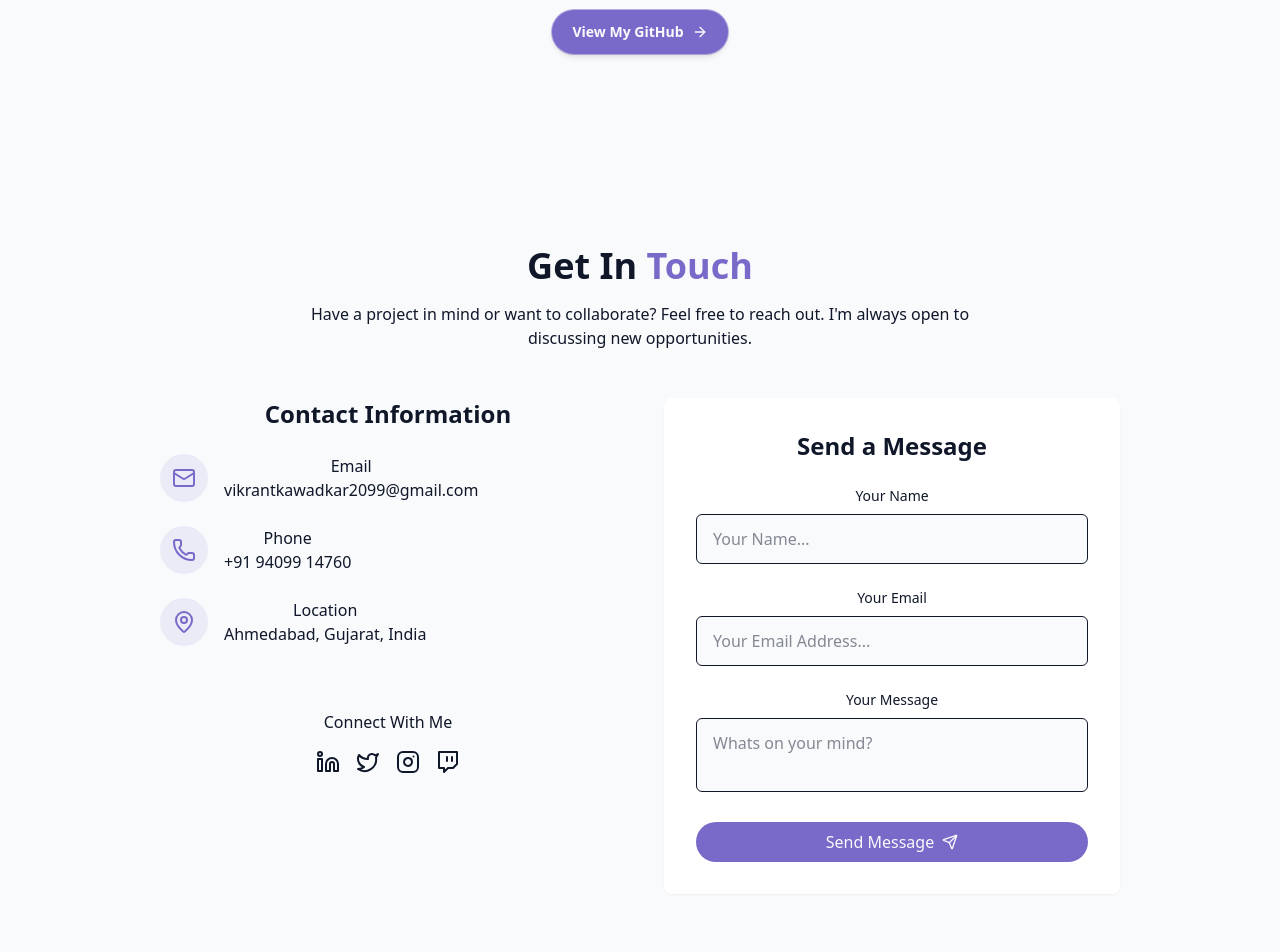
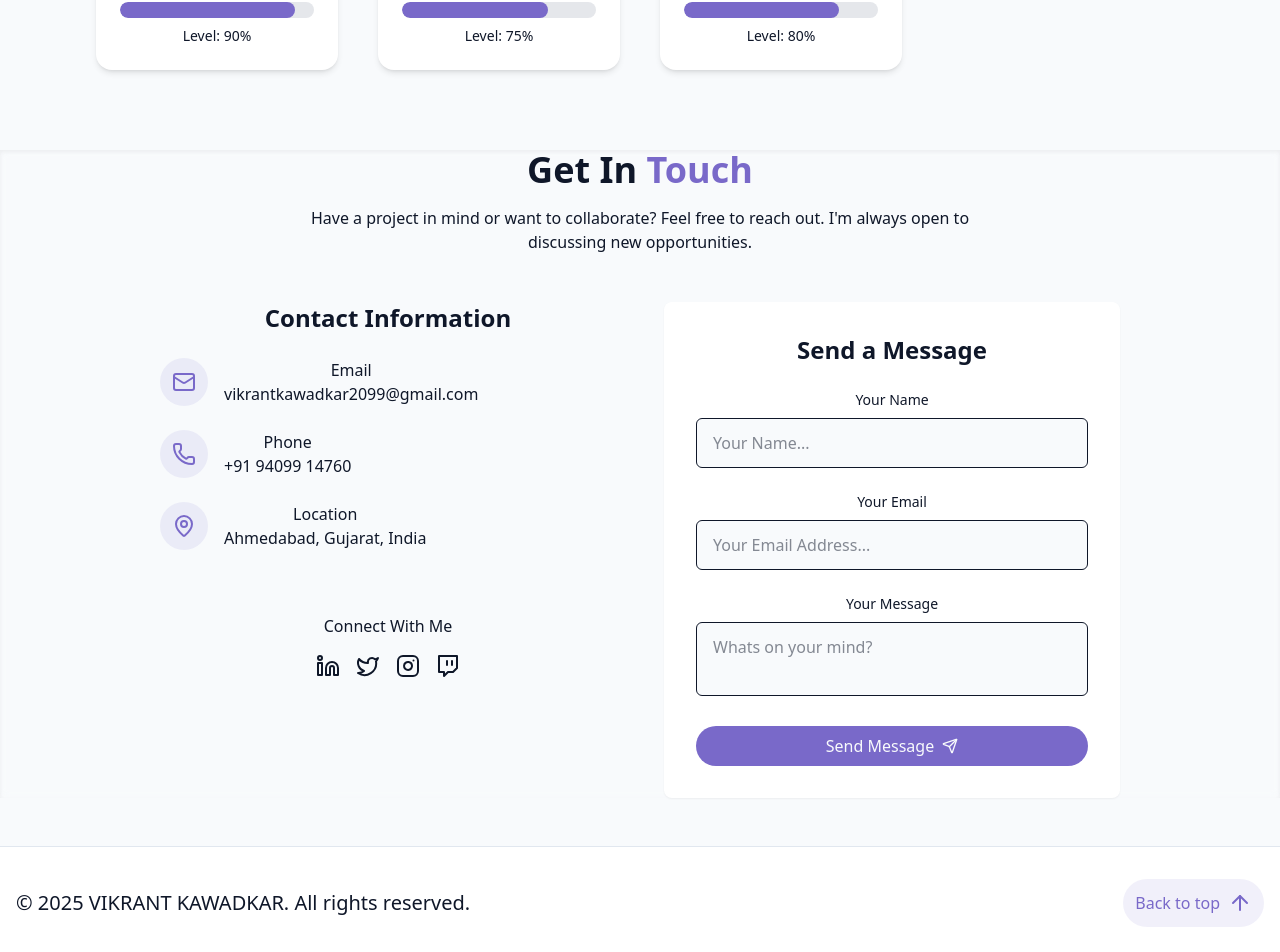
Before and after one commit to ark5234/portfolio, a React (Vite) app: page / in a window 1280 px wide. Shown: the part 4694-5646 px from the top of the page. Built offline with nearby package versions, Linux system fonts and the light colour scheme.

Commit message:
added footer, improved contact section

```diff
--- a/src/components/ContactSection.jsx
+++ b/src/components/ContactSection.jsx
@@ -30,7 +30,7 @@ export const ContactSection = () => {
     }, 1500);
   };
   return (
-    <section id="contact" className="py-24 px-4 relative bg-secondary/30">
+    <section id="contact" className="backdrop-blur-xs shadow-inner">
       <div className="container mx-auto max-w-5xl">
         <h2 className="text-3xl md:text-4xl font-bold mb-4 text-center">
           Get In <span className="text-primary"> Touch</span>
@@ -93,13 +93,25 @@ export const ContactSection = () => {
             <div className="pt-8">
               <h4 className="font-medium mb-4"> Connect With Me</h4>
               <div className="flex space-x-4 justify-center">
-                <a href="#" target="_blank">
+                <a href="https://www.linkedin.com/in/vikrant-kawadkar-0b9073251"
+                  target="_blank"
+                  rel="noopener noreferrer"
+                  className="text-muted-foreground hover:text-primary transition-colors"
+                >
                   <Linkedin />
                 </a>
-                <a href="#" target="_blank">
+                <a
+                  href="https://x.com/KawadkarVikrant"
+                  target="_blank"
+                  rel="noopener noreferrer"
+                  className="text-muted-foreground hover:text-primary transition-colors">
                   <Twitter />
                 </a>
-                <a href="#" target="_blank">
+                <a
+                  href="https://www.instagram.com/vikrantkawadkar/"
+                  target="_blank"
+                  rel="noopener noreferrer"
+                  className="text-muted-foreground hover:text-primary transition-colors">
                   <Instagram />
                 </a>
                 <a href="#" target="_blank">
--- /dev/null
+++ b/src/components/Footer.jsx
@@ -0,0 +1,20 @@
+import { ArrowUp } from "lucide-react";
+
+export const Footer = () => {
+    return (
+        <footer className="py-12 px-4 bg-card relative border-t border-border mt-12 pt-8 flex flex-wrap justify-between items-center">
+            {" "}
+            <p className="text-xl text-mutwed-foreground">
+
+                &copy; {new Date().getFullYear()} VIKRANT KAWADKAR. All rights reserved.
+            </p>
+            <a
+                href="#hero"
+                className="flex items-center gap-2 p-3 rounded-full bg-primary/10 hover:bg-primary/20 text-primary transition-colors"
+                >
+                    Back to top
+                <ArrowUp className="w-6 h-6" />
+            </a>
+        </footer>
+    );
+}
--- a/src/components/Navbar.jsx
+++ b/src/components/Navbar.jsx
@@ -1,7 +1,6 @@
 import React, { useEffect, useState } from "react";
 import { cn } from "@/lib/utils";
-import { Menu, X } from "lucide-react"; // ✅ Import icons
-
+import { Menu, X } from "lucide-react";
 const navItems = [
   { name: "Home", href: "#hero" },
   { name: "About", href: "#about" },
--- a/src/components/ProjectsSection.jsx
+++ b/src/components/ProjectsSection.jsx
@@ -43,7 +43,7 @@ export const ProjectsSection = () => {
           Click on the project titles to view them live or check out the source code on GitHub.
         </p>
 
-        <div className="grid grid-cols-1 md:grid-cols-2 lg:grid-cols-2 gap-10">
+        <div className="grid grid-cols-1 md:grid-cols-3 lg:grid-cols-2 gap-10">
           {projects.map((project) => (
             <div
               key={project.id}
--- a/src/pages/Home.jsx
+++ b/src/pages/Home.jsx
@@ -6,6 +6,7 @@ import { AboutSection } from "../components/AboutSection";
 import { SkillsSection } from "../components/SkillsSection";
 import { ProjectsSection } from "../components/ProjectsSection";
 import { ContactSection } from "../components/ContactSection";
+import { Footer } from "../components/Footer";
 
 
 
@@ -25,13 +26,14 @@ export const Home = () => {
         <main>
             <HeroSection />
             <AboutSection />
+            <ProjectsSection />
             <SkillsSection />
-            <ProjectsSection />
             <ContactSection />
 
         </main>
 
         {/* Footer */}
+        <Footer />
 
 
 
```
